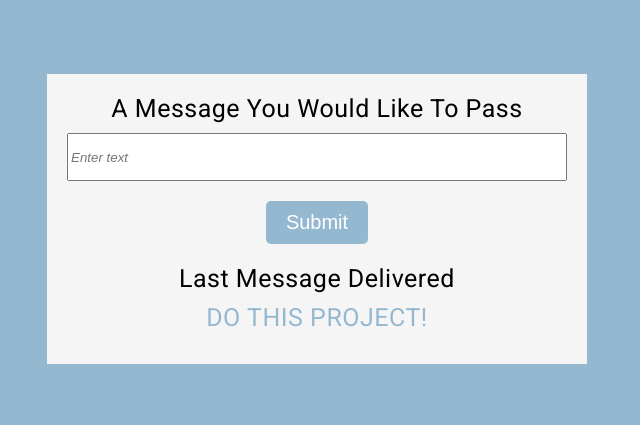
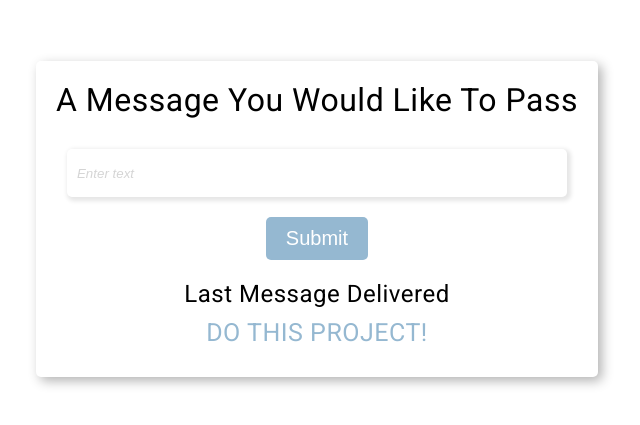
Before and after one commit to Shumaher70/Pass-message, a plain HTML site: page index.html in a window 1280 px wide. Shown: the part 181-606 px from the top of the page, without its empty margins (323-963 px from the left). Drawn offline with Linux system fonts and the light colour scheme.

Commit message:
chaned 3 files

```diff
--- a/index.html
+++ b/index.html
@@ -4,19 +4,12 @@
     <meta charset="UTF-8" />
     <meta http-equiv="X-UA-Compatible" content="IE=edge" />
     <meta name="viewport" content="width=device-width, initial-scale=1.0" />
-    <title>Document</title>
-    <!-- <link
-      rel="stylesheet"
-      href="https://cdnjs.cloudflare.com/ajax/libs/font-awesome/6.2.1/css/all.min.css"
-      integrity="sha512-MV7K8+y+gLIBoVD59lQIYicR65iaqukzvf/nwasF0nqhPay5w/9lJmVM2hMDcnK1OnMGCdVK+iQrJ7lzPJQd1w=="
-      crossorigin="anonymous"
-      referrerpolicy="no-referrer"
-    /> -->
+    <title>Pass message</title>
     <link rel="stylesheet" href="style.css" />
   </head>
   <body>
     <div class="container">
-      <h2 class="title">A Message You Would Like To Pass</h2>
+      <h1 class="title">A Message You Would Like To Pass</h1>
       <form>
         <input type="text" placeholder="Enter text" />
         <button class="btn">Submit</button>
--- a/style.css
+++ b/style.css
@@ -5,7 +5,6 @@
 }
 
 body {
-  background-color: #95b8d1;
   font-family: 'Roboto', sans-serif;
   display: flex;
   flex-direction: column;
@@ -20,10 +19,9 @@ body {
   display: flex;
   flex-direction: column;
   align-items: center;
-  background-color: #f5f5f5;
+  box-shadow: 4px 4px 12px rgba(0, 0, 0, 0.3);
+  border-radius: 5px;
   padding: 20px;
-  height: 290px;
-  width: 540px;
 }
 
 .container form {
@@ -35,10 +33,17 @@ body {
 .container input {
   width: 500px;
   height: 3rem;
+  padding: 10px;
+  border-radius: 5px;
+  background-color: transparent;
+  border: none;
+  box-shadow: 2px 2px 4px 2px rgba(0, 0, 0, 0.1);
+  margin-top: 20px;
 }
 
 .container input::placeholder {
   font-style: italic;
+  opacity: 0.3;
 }
 
 .container input:focus {
@@ -59,7 +64,6 @@ body {
   margin-bottom: 10px;
   font-weight: 500;
   letter-spacing: 0.5px;
-  font-size: 25px;
 }
 
 .text-sumbit {
@@ -79,6 +83,10 @@ body {
   cursor: pointer;
 }
 
+.btn:hover {
+  opacity: 0.95;
+}
+
 .btn:active {
   transform: scale(0.98);
 }
```
